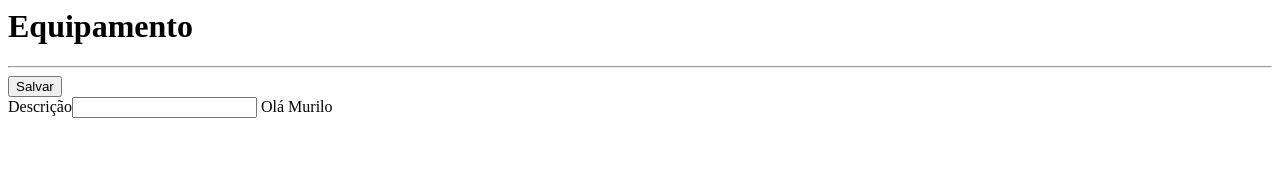
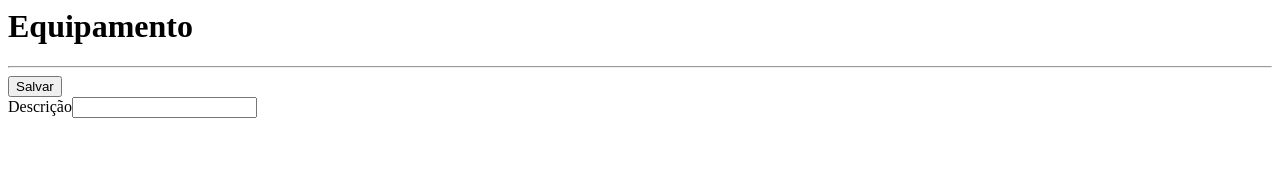
Before and after one commit to theusdido/plataforma-ensino-senac, an Angular app: page / in a window 1280 px wide. Shown: the top 187 px of the page. Built offline with nearby package versions, Linux system fonts and the light colour scheme.

Commit message:
1 file modified

```diff
--- a/src/app/app.component.html
+++ b/src/app/app.component.html
@@ -14,7 +14,6 @@
         name="descriao"
         aria-describedby="emailHelp"
       />
-       Olá Murilo
     </div>
   </form>
 </div>
```
